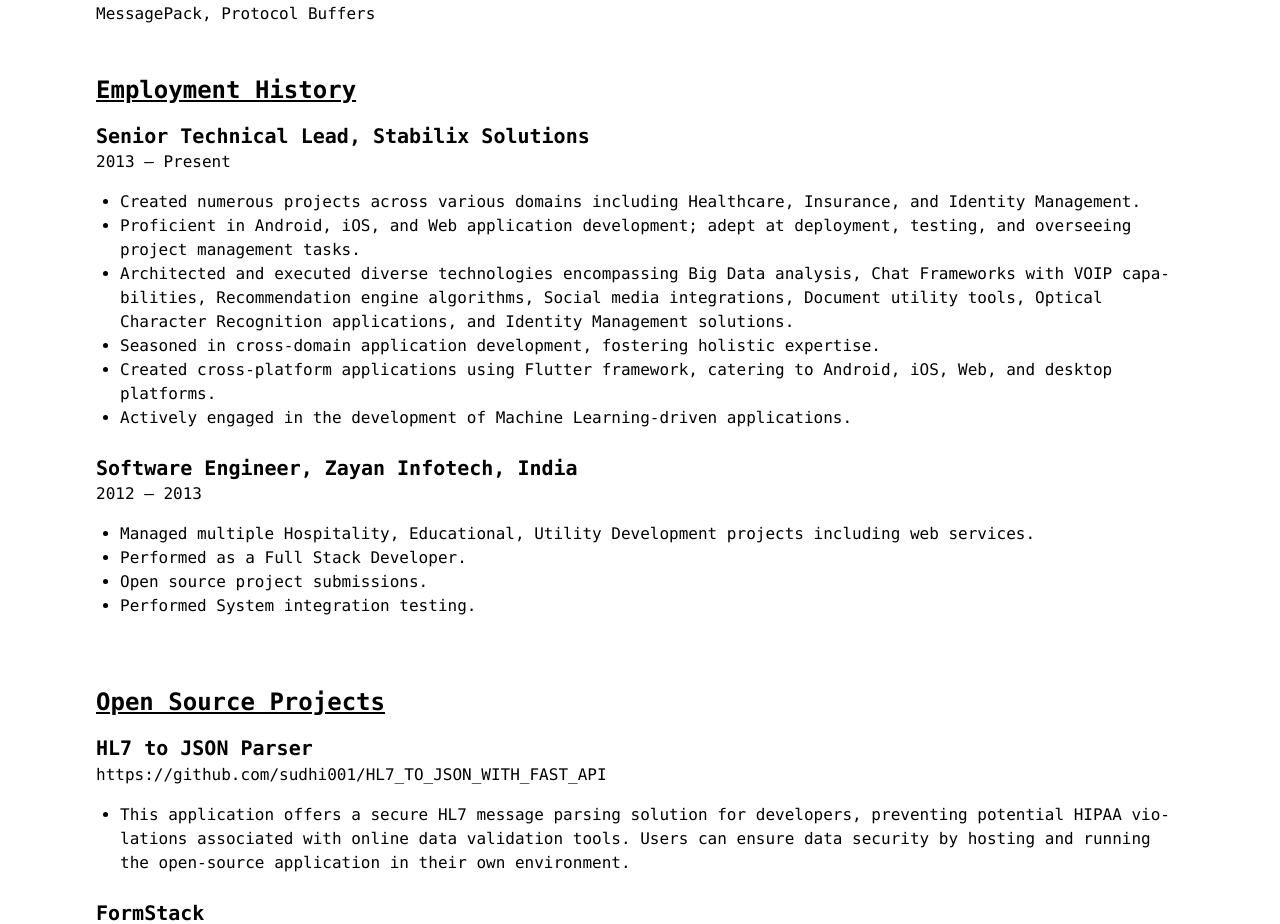
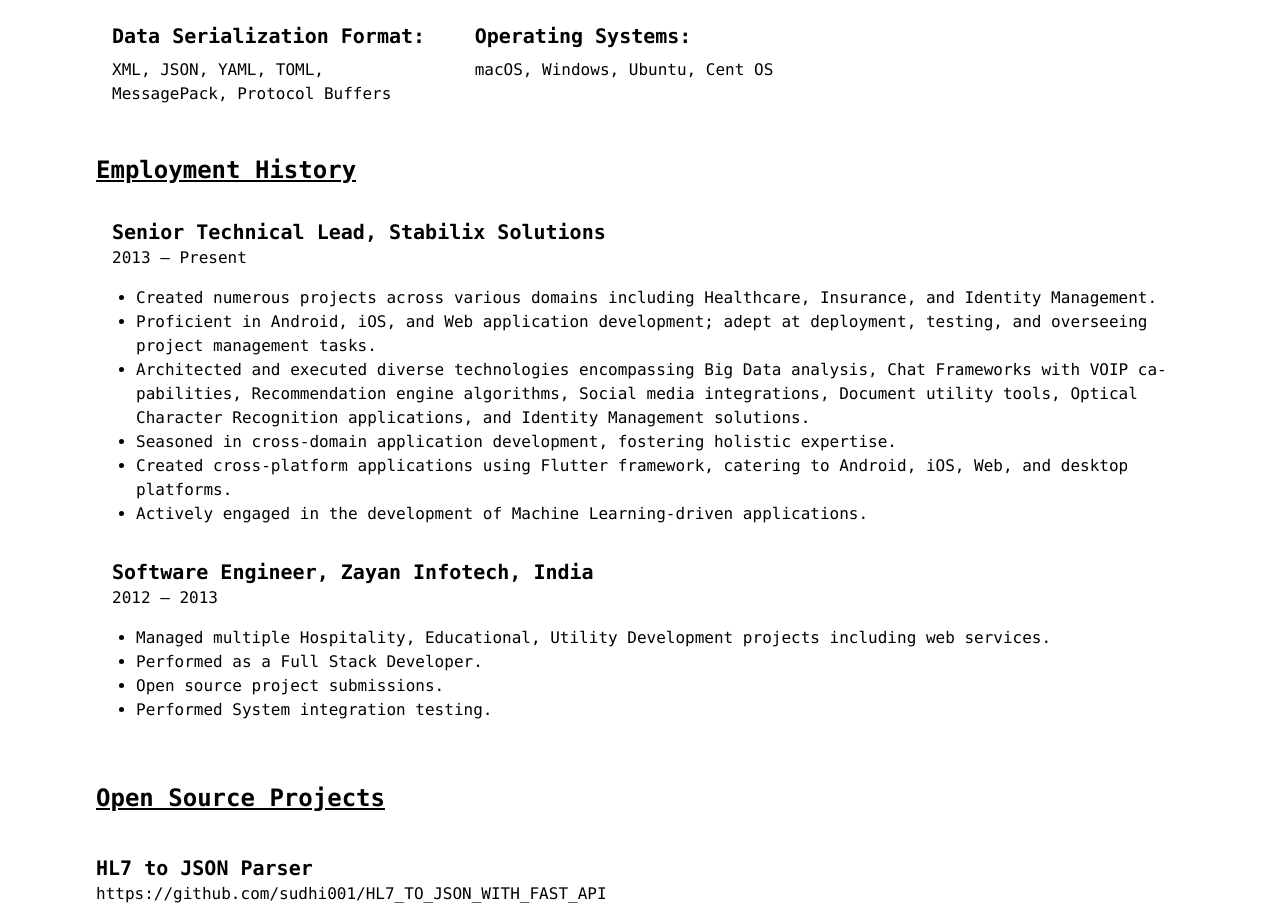
Before and after one commit to sudhi001/sudhi001.github.io, a Next.js app: page / in a window 1280 px wide. Shown: the part 1186-2110 px from the top of the page. Built offline with nearby package versions, Linux system fonts and the light colour scheme.

Commit message:
fis font size change

```diff
--- a/components/profile/about_me.js
+++ b/components/profile/about_me.js
@@ -10,9 +10,9 @@
       <h1 className="text-2xl font-bold  underline font-mono mb-4">{data.skills.title}</h1>
       <div className="grid  lg:grid-cols-3">
         {data.skills.data.map(({ category, items }) => (
-          <div key={category} className="mb-4 mr-7">
+          <div key={category} className="p-4">
             <h2 className="text-xl font-semibold mb-2 font-mono">{category}:</h2>
-            <p className='font-mono'>{items.join(', ')}</p>
+            <p className='font-mono '>{items.join(', ')}</p>
           </div>
         ))}
       </div>
--- a/components/profile/history.js
+++ b/components/profile/history.js
@@ -4,7 +4,7 @@
     return <div className="max-w-full mx-auto  lg:pl-24 lg:pr-24  lg:pb-7  p-4">
         <h1 className="text-2xl font-bold mb-4 underline font-mono">{data.employmentHistory.title}</h1>
         {data.employmentHistory.data.map((item, index) => (
-            <div className="mb-6" key={index}>
+            <div className="p-4" key={index}>
                 <h1 className="text-xl font-semibold font-mono ">{item.position}, {item.company}</h1>
                 <p className="pb-4 font-mono">{item.duration}</p>
                 <ul className="list-disc pl-6 font-mono">
--- a/components/profile/projects.js
+++ b/components/profile/projects.js
@@ -4,15 +4,16 @@
     return <div className="max-w-full mx-auto  lg:pl-24 lg:pr-24  lg:pb-7  p-4">
         <h1 className="text-2xl font-bold mb-4 underline font-mono">{data.projects.title}</h1>
         {data.projects.data.map((item, index) => (
-            <div className="mb-6" key={index}>
+            <a className="p-4 " key={index}
+            target="_blank" rel=""   href={item.href}>
                 <h1 className="text-xl font-semibold font-mono ">{item.title}</h1>
-                <a key={index} href={item.href} className="font-mono" target="_blank" rel="" >{item.href}</a>
+                <h2 key={index}  className="font-mono"  >{item.href}</h2>
                 <ul className="list-disc pl-6 font-mono mt-4">
                     {item.descriptions.map((item, kindex) => (
                         <li key={`${index}-${kindex}`}>{item}</li>
                     ))}
                 </ul>
-            </div>
+            </a>
         ))}
 
     </div>
```
